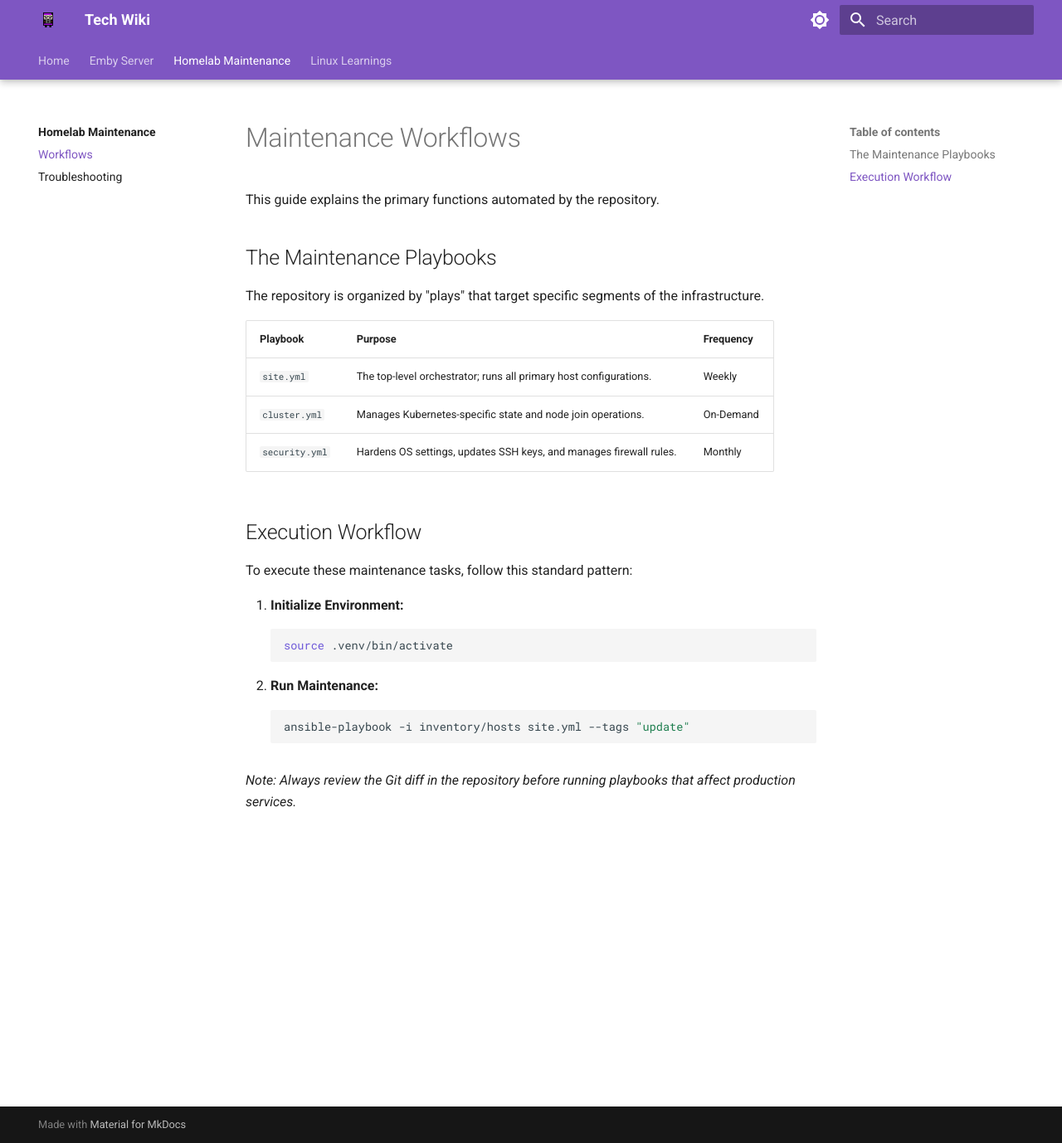
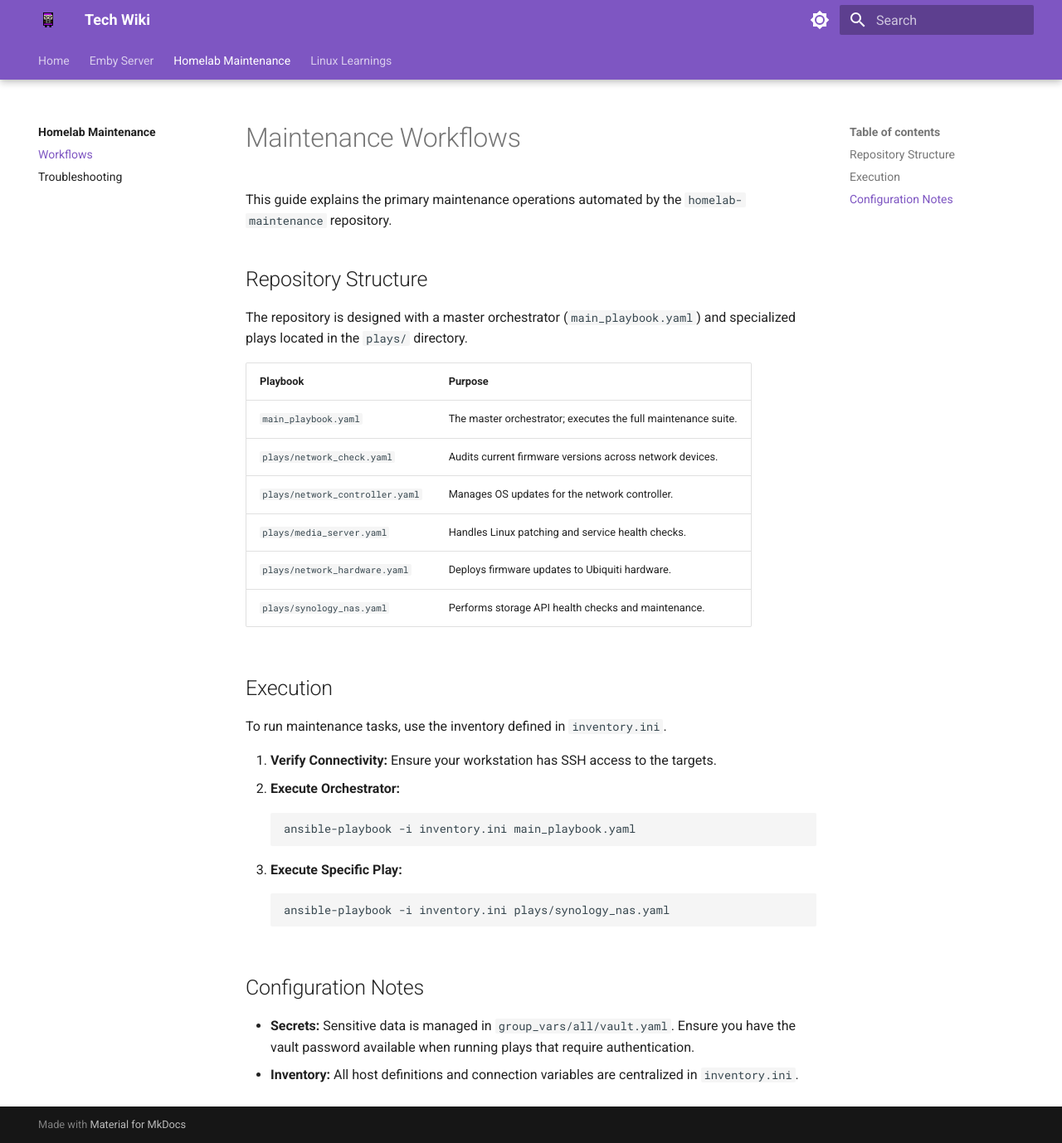
Before and after one commit to caleb-stults/tech-wiki, an MkDocs documentation site: the page built from docs/homelab-maintenance/workflow.md, in a window 1280 px wide and 1378 px high. Shown: the whole window at 83% size. Built offline with MkDocs 1.6.1 and Material for MkDocs 9.7.7, drawn with Linux system fonts in a browser that asks for light colours.

Commit message:
Update homelab content

````diff
--- a/docs/homelab-maintenance/workflow.md
+++ b/docs/homelab-maintenance/workflow.md
@@ -1,25 +1,30 @@
 # Maintenance Workflows
-This guide explains the primary functions automated by the repository.
+This guide explains the primary maintenance operations automated by the `homelab-maintenance` repository.
 
-## The Maintenance Playbooks
-The repository is organized by "plays" that target specific segments of the infrastructure.
+## Repository Structure
+The repository is designed with a master orchestrator (`main_playbook.yaml`) and specialized plays located in the `plays/` directory.
 
-| Playbook | Purpose | Frequency |
-| :--- | :--- | :--- |
-| `site.yml` | The top-level orchestrator; runs all primary host configurations. | Weekly |
-| `cluster.yml` | Manages Kubernetes-specific state and node join operations. | On-Demand |
-| `security.yml` | Hardens OS settings, updates SSH keys, and manages firewall rules. | Monthly |
+| Playbook | Purpose |
+| :--- | :--- |
+| `main_playbook.yaml` | The master orchestrator; executes the full maintenance suite. |
+| `plays/network_check.yaml` | Audits current firmware versions across network devices. |
+| `plays/network_controller.yaml` | Manages OS updates for the network controller. |
+| `plays/media_server.yaml` | Handles Linux patching and service health checks. |
+| `plays/network_hardware.yaml` | Deploys firmware updates to Ubiquiti hardware. |
+| `plays/synology_nas.yaml` | Performs storage API health checks and maintenance. |
 
-## Execution Workflow
-To execute these maintenance tasks, follow this standard pattern:
+## Execution
+To run maintenance tasks, use the inventory defined in `inventory.ini`.
 
-1. **Initialize Environment:**
+1. **Verify Connectivity:** Ensure your workstation has SSH access to the targets.
+2. **Execute Orchestrator:**
    ```bash
-   source .venv/bin/activate
+   ansible-playbook -i inventory.ini main_playbook.yaml
    ```
-2. **Run Maintenance:**
-```bash
-ansible-playbook -i inventory/hosts site.yml --tags "update"
-```
-
-*Note: Always review the Git diff in the repository before running playbooks that affect production services.*
+3. **Execute Specific Play:**
+    ```bash
+    ansible-playbook -i inventory.ini plays/synology_nas.yaml
+    ```
+## Configuration Notes
+* **Secrets:** Sensitive data is managed in `group_vars/all/vault.yaml`. Ensure you have the vault password available when running plays that require authentication.
+* **Inventory:** All host definitions and connection variables are centralized in `inventory.ini`.
````
Also changed, not shown: docs/homelab-maintenance/troubleshooting.md (+13 -6 lines).
